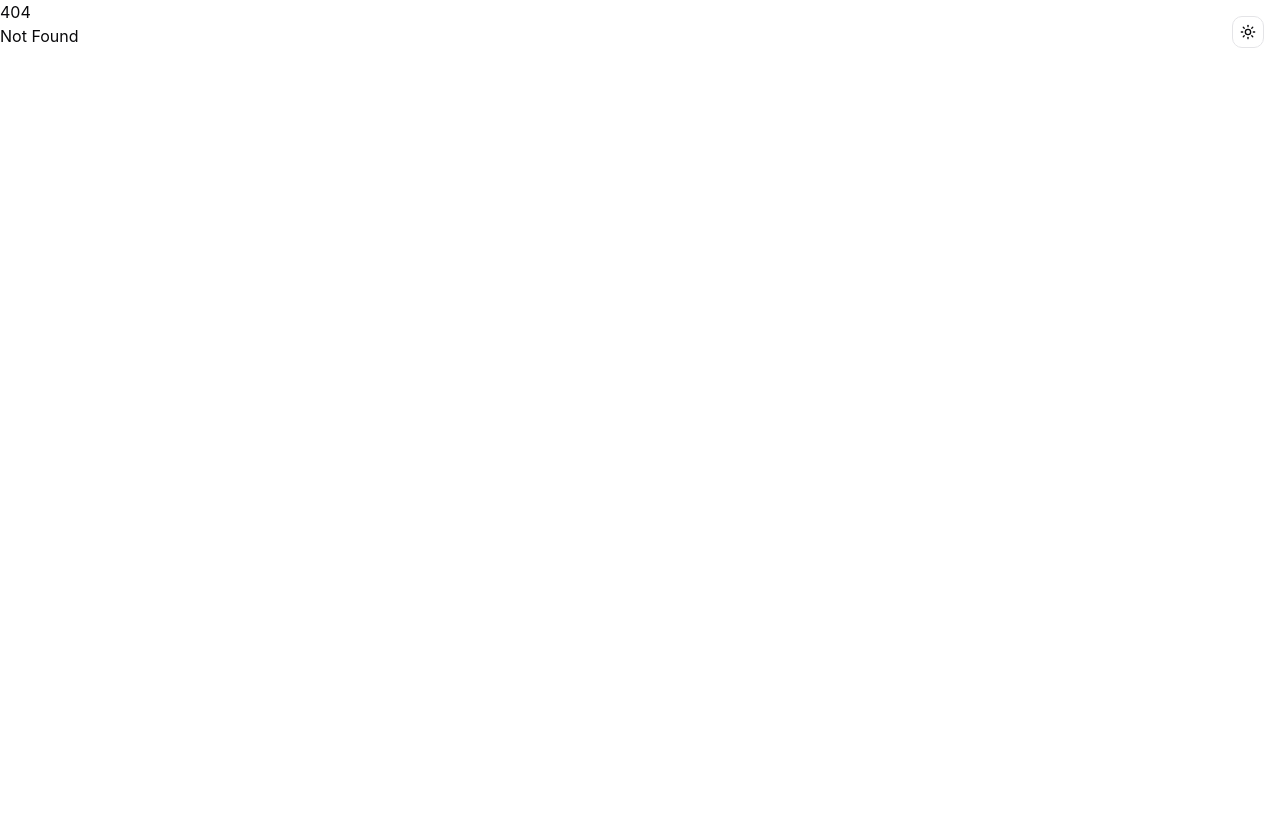
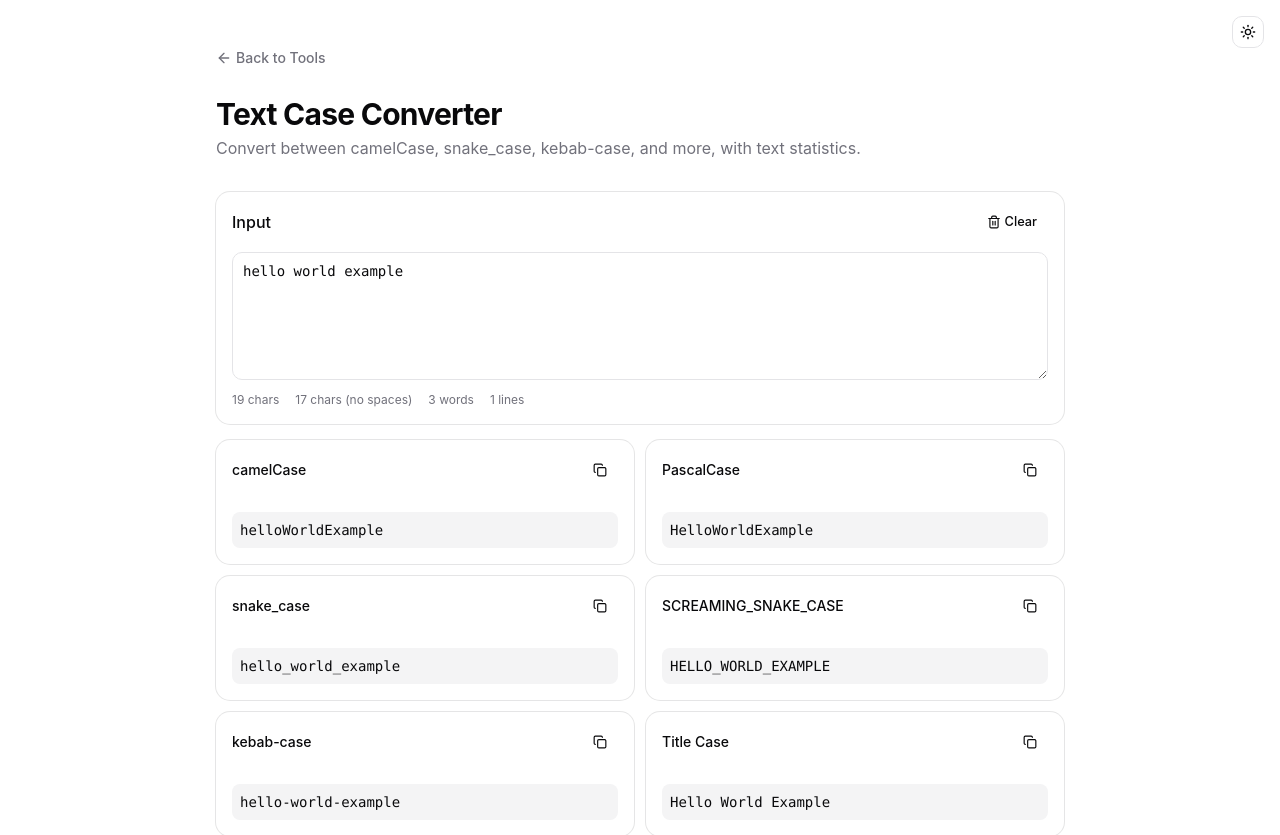
Before and after one commit to orykr/tool.ory.kr, a SvelteKit app in the folder frontend/: page /text-case in a window 1280 px wide. Before the commit this address had no page. Shown: the top 835 px of the page. Before the commit the page ends 800 px from the top, so only its background shows below. Built offline with nearby package versions, Linux system fonts and the light colour scheme.

Commit message:
feat(text-case): add text case converter with statistics

```diff
--- /dev/null
+++ b/frontend/src/lib/text-case.ts
@@ -0,0 +1,67 @@
+export function splitWords(input: string): string[] {
+	if (!input) return [];
+	return input
+		.replace(/([a-z\d])([A-Z])/g, "$1 $2")
+		.replace(/([A-Z]+)([A-Z][a-z])/g, "$1 $2")
+		.replace(/[^a-zA-Z0-9]+/g, " ")
+		.trim()
+		.split(/\s+/)
+		.filter(Boolean);
+}
+
+export function toCamel(input: string): string {
+	const words = splitWords(input);
+	return words
+		.map((w, i) =>
+			i === 0 ? w.toLowerCase() : w[0].toUpperCase() + w.slice(1).toLowerCase()
+		)
+		.join("");
+}
+
+export function toPascal(input: string): string {
+	return splitWords(input)
+		.map((w) => w[0].toUpperCase() + w.slice(1).toLowerCase())
+		.join("");
+}
+
+export function toSnake(input: string): string {
+	return splitWords(input)
+		.map((w) => w.toLowerCase())
+		.join("_");
+}
+
+export function toScreamingSnake(input: string): string {
+	return splitWords(input)
+		.map((w) => w.toUpperCase())
+		.join("_");
+}
+
+export function toKebab(input: string): string {
+	return splitWords(input)
+		.map((w) => w.toLowerCase())
+		.join("-");
+}
+
+export function toTitle(input: string): string {
+	return splitWords(input)
+		.map((w) => w[0].toUpperCase() + w.slice(1).toLowerCase())
+		.join(" ");
+}
+
+export function toSentence(input: string): string {
+	const words = splitWords(input).map((w) => w.toLowerCase());
+	if (!words.length) return "";
+	return words.map((w, i) => (i === 0 ? w[0].toUpperCase() + w.slice(1) : w)).join(" ");
+}
+
+export function toUpper(input: string): string {
+	return input.toUpperCase();
+}
+
+export function toLower(input: string): string {
+	return input.toLowerCase();
+}
+
+export function reverse(input: string): string {
+	return Array.from(input).reverse().join("");
+}
--- a/frontend/src/routes/+page.svelte
+++ b/frontend/src/routes/+page.svelte
@@ -71,6 +71,11 @@
 			href: "/color",
 			title: "Color Converter",
 			description: "Convert HEX/RGB/HSL and check WCAG contrast ratios."
+		},
+		{
+			href: "/text-case",
+			title: "Text Case Converter",
+			description: "camelCase / snake_case / kebab-case / Title Case with stats."
 		}
 	];
 </script>
--- /dev/null
+++ b/frontend/src/routes/text-case/+page.svelte
@@ -0,0 +1,116 @@
+<script lang="ts">
+	import * as Card from "$lib/components/ui/card/index.js";
+	import { Button } from "$lib/components/ui/button/index.js";
+	import { Textarea } from "$lib/components/ui/textarea/index.js";
+	import { Label } from "$lib/components/ui/label/index.js";
+	import ArrowLeft from "@lucide/svelte/icons/arrow-left";
+	import Copy from "@lucide/svelte/icons/copy";
+	import Check from "@lucide/svelte/icons/check";
+	import Trash2 from "@lucide/svelte/icons/trash-2";
+	import {
+		toCamel,
+		toPascal,
+		toSnake,
+		toScreamingSnake,
+		toKebab,
+		toTitle,
+		toSentence,
+		toUpper,
+		toLower,
+		reverse
+	} from "$lib/text-case";
+
+	let input = $state("hello world example");
+
+	const conversions: Array<{ key: string; label: string; fn: (s: string) => string }> = [
+		{ key: "camel", label: "camelCase", fn: toCamel },
+		{ key: "pascal", label: "PascalCase", fn: toPascal },
+		{ key: "snake", label: "snake_case", fn: toSnake },
+		{ key: "screaming", label: "SCREAMING_SNAKE_CASE", fn: toScreamingSnake },
+		{ key: "kebab", label: "kebab-case", fn: toKebab },
+		{ key: "title", label: "Title Case", fn: toTitle },
+		{ key: "sentence", label: "Sentence case", fn: toSentence },
+		{ key: "upper", label: "UPPERCASE", fn: toUpper },
+		{ key: "lower", label: "lowercase", fn: toLower },
+		{ key: "reverse", label: "Reversed", fn: reverse }
+	];
+
+	let stats = $derived.by(() => {
+		const characters = input.length;
+		const charactersNoSpaces = input.replace(/\s/g, "").length;
+		const words = input.trim() ? input.trim().split(/\s+/).length : 0;
+		const lines = input.split(/\r?\n/).length;
+		return { characters, charactersNoSpaces, words, lines };
+	});
+
+	let copied = $state<string | null>(null);
+	async function copy(key: string, value: string) {
+		await navigator.clipboard.writeText(value);
+		copied = key;
+		setTimeout(() => (copied = null), 1200);
+	}
+</script>
+
+<main class="container mx-auto max-w-4xl px-6 py-12">
+	<nav class="mb-6">
+		<a
+			href="/"
+			class="text-muted-foreground hover:text-foreground inline-flex items-center gap-1 text-sm font-medium transition-colors"
+		>
+			<ArrowLeft class="h-4 w-4" />
+			Back to Tools
+		</a>
+	</nav>
+
+	<header class="mb-8">
+		<h1 class="text-3xl font-bold tracking-tight">Text Case Converter</h1>
+		<p class="text-muted-foreground mt-1">
+			Convert between camelCase, snake_case, kebab-case, and more, with text statistics.
+		</p>
+	</header>
+
+	<Card.Root class="mb-4">
+		<Card.Header class="flex flex-row items-center justify-between">
+			<Card.Title class="text-base">Input</Card.Title>
+			<Button variant="ghost" size="sm" onclick={() => (input = "")} disabled={!input}>
+				<Trash2 />
+				Clear
+			</Button>
+		</Card.Header>
+		<Card.Content class="space-y-3">
+			<Textarea bind:value={input} class="min-h-32 font-mono text-sm" />
+			<div class="text-muted-foreground flex flex-wrap gap-x-4 gap-y-1 text-xs">
+				<span>{stats.characters} chars</span>
+				<span>{stats.charactersNoSpaces} chars (no spaces)</span>
+				<span>{stats.words} words</span>
+				<span>{stats.lines} lines</span>
+			</div>
+		</Card.Content>
+	</Card.Root>
+
+	<div class="grid gap-3 md:grid-cols-2">
+		{#each conversions as conv (conv.key)}
+			{@const value = conv.fn(input)}
+			<Card.Root>
+				<Card.Header class="flex flex-row items-center justify-between pb-3">
+					<Card.Title class="text-sm">{conv.label}</Card.Title>
+					<Button
+						variant="ghost"
+						size="sm"
+						onclick={() => copy(conv.key, value)}
+						disabled={!value}
+					>
+						{#if copied === conv.key}
+							<Check />
+						{:else}
+							<Copy />
+						{/if}
+					</Button>
+				</Card.Header>
+				<Card.Content>
+					<p class="bg-muted rounded-md p-2 font-mono text-sm break-all">{value || "—"}</p>
+				</Card.Content>
+			</Card.Root>
+		{/each}
+	</div>
+</main>
```
